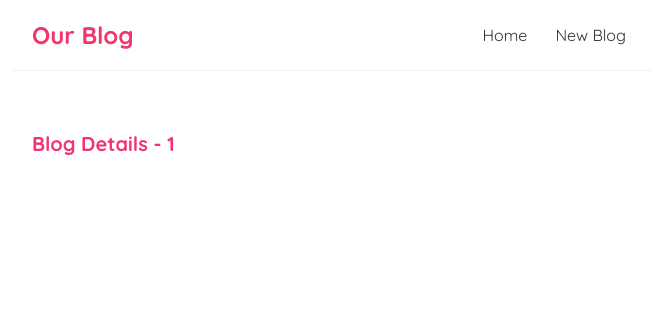
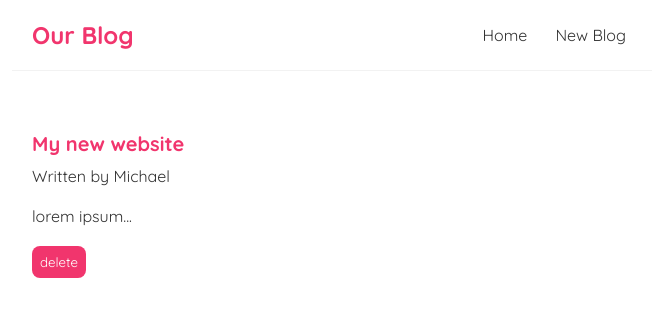
Before and after one commit to rradfar/react-blog, a React (Create React App) app: page /blogs/1 in a window 1280 px wide. Shown: the top 316 px of the page, without its empty margins (308-964 px from the left). Built offline with nearby package versions, Linux system fonts and the light colour scheme; data requests are answered from the project's data file.

Commit message:
Add the functionality for Delete button

```diff
--- a/src/BlogDetails.js
+++ b/src/BlogDetails.js
@@ -1,11 +1,33 @@
-import { useParams } from 'react-router-dom';
+import { useHistory, useParams } from 'react-router-dom';
+import useFetch from './useFetch';
 
 const BlogDetails = () => {
   const { id } = useParams();
+  const { data: blog, error, isPending } = useFetch(
+    'http://localhost:8000/blogs/' + id
+  );
+  const history = useHistory();
+
+  const handleClick = () => {
+    fetch('http://localhost:8000/blogs/' + blog.id, {
+      method: 'DELETE',
+    }).then(() => {
+      history.push('/');
+    });
+  };
 
   return (
     <div className='blog-details'>
-      <h2>Blog Details - {id}</h2>
+      {isPending && <div>Loading...</div>}
+      {error && <div>{error}</div>}
+      {blog && (
+        <article>
+          <h2>{blog.title}</h2>
+          <p>Written by {blog.author}</p>
+          <div>{blog.body}</div>
+          <button onClick={handleClick}>delete</button>
+        </article>
+      )}
     </div>
   );
 };
--- a/src/BlogList.js
+++ b/src/BlogList.js
@@ -1,9 +1,8 @@
 import { Link } from 'react-router-dom';
 
-const BlogList = ({ blogs, title }) => {
+const BlogList = ({ blogs }) => {
   return (
     <div className='blog-list'>
-      <h2>{title}</h2>
       {blogs.map(blog => (
         <div className='blog-preview' key={blog.id}>
           <Link to={`/blogs/${blog.id}`}>
--- a/src/Create.js
+++ b/src/Create.js
@@ -1,10 +1,12 @@
 import { useState } from 'react';
+import { useHistory } from 'react-router-dom';
 
 const Create = () => {
   const [title, setTitle] = useState('');
   const [body, setBody] = useState('');
   const [author, setAuthor] = useState('John');
   const [isPending, setIsPending] = useState(false);
+  const history = useHistory();
 
   const handleSubmit = e => {
     e.preventDefault();
@@ -19,6 +21,7 @@
     }).then(() => {
       console.log('New blog post added!');
       setIsPending(false);
+      history.push('/');
     });
   };
 
```
